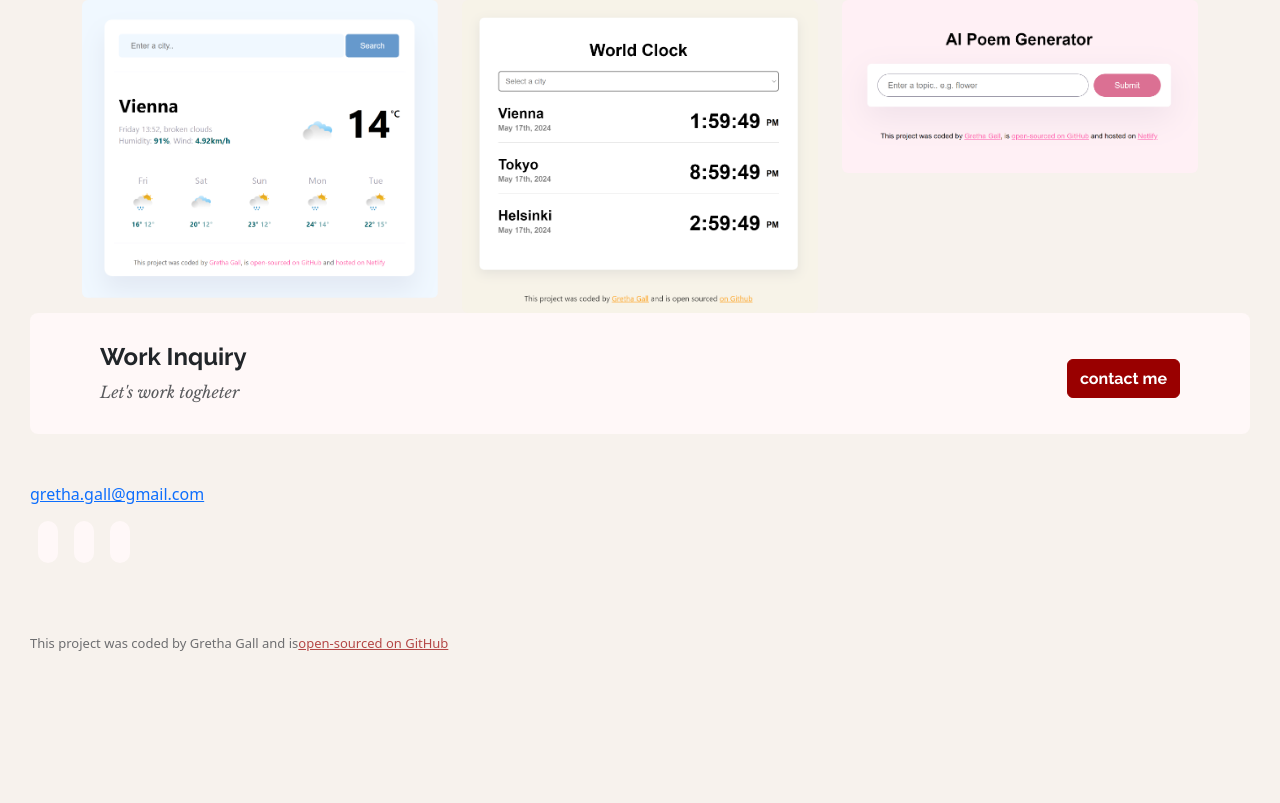
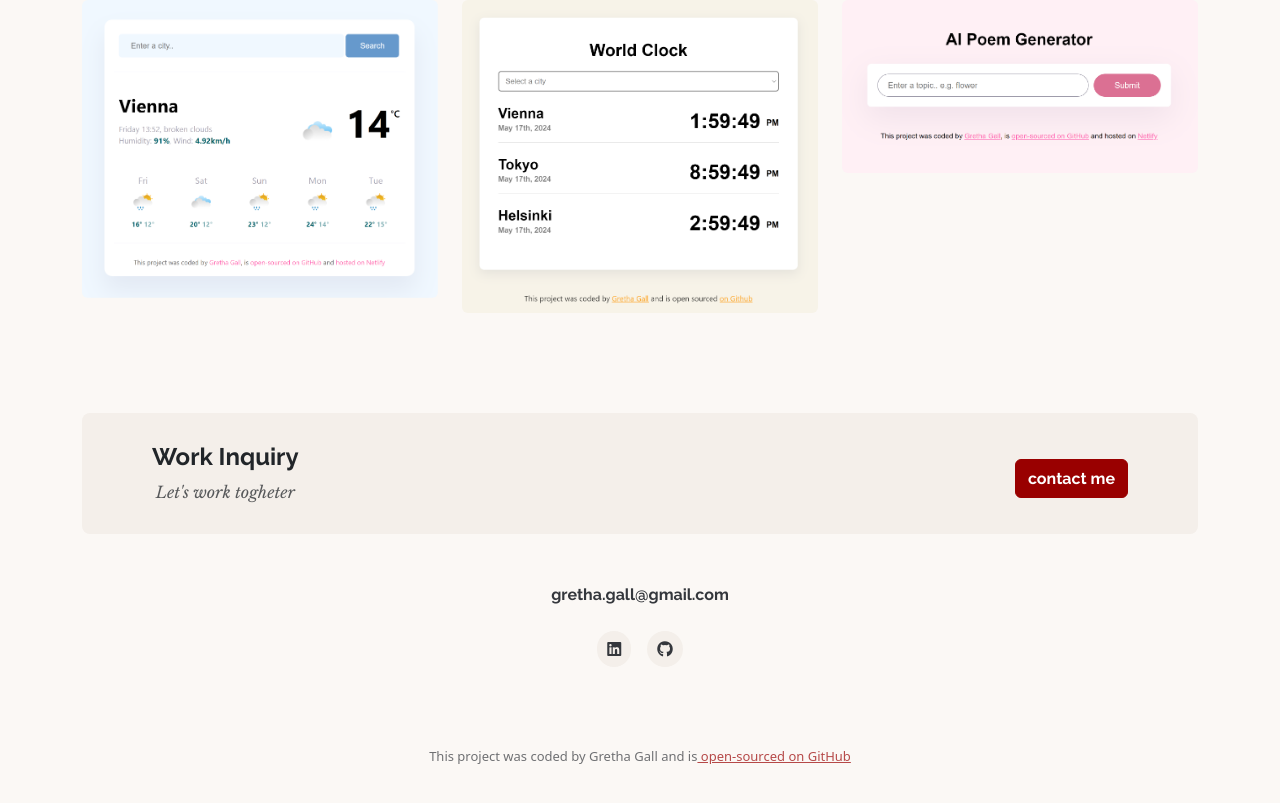
Before and after one commit to grethaga/react-portfolio, a React (Create React App) app: page / in a window 1280 px wide. Shown: the part 469-1272 px from the top of the page. Before the commit the page ends 1163 px from the top, so only its background shows below. Built offline with nearby package versions, Linux system fonts and the light colour scheme; a small style sheet from the web is missing.

Commit message:
added footer and fontawesome icons

```diff
--- a/package.json
+++ b/package.json
@@ -3,6 +3,11 @@
   "version": "0.1.0",
   "private": true,
   "dependencies": {
+    "@fortawesome/fontawesome-svg-core": "^6.6.0",
+    "@fortawesome/free-brands-svg-icons": "^6.6.0",
+    "@fortawesome/free-regular-svg-icons": "^6.6.0",
+    "@fortawesome/free-solid-svg-icons": "^6.6.0",
+    "@fortawesome/react-fontawesome": "^0.2.2",
     "@testing-library/jest-dom": "^5.17.0",
     "@testing-library/react": "^13.4.0",
     "@testing-library/user-event": "^13.5.0",
--- a/public/index.html
+++ b/public/index.html
@@ -32,6 +32,18 @@
       href="https://fonts.googleapis.com/css2?family=Libre+Baskerville:ital@1&display=swap"
       rel="stylesheet"
     />
+    <link
+      rel="stylesheet"
+      href="https://cdnjs.cloudflare.com/ajax/libs/font-awesome/6.5.2/css/all.min.css"
+      integrity="sha512-mogP9Vzz/3irG7ozSMLGAg3PKWGeSUn5QXHq5PO0/s6PYGBViAqOSbwXsbzb9fdMm9pO1nZxgK68dTIGf/Zl2w=="
+      crossorigin="anonymous"
+      referrerpolicy="no-referrer"
+    />
+    <script
+      src="https://kit.fontawesome.com/f745b1ac3c.js"
+      crossorigin="anonymous"
+    ></script>
+
     <title>Front-end developer - Gretha Gall</title>
   </head>
   <body>
--- a/src/App.css
+++ b/src/App.css
@@ -51,6 +51,7 @@ img {
 }
 
 .footer-text {
+  text-align: center;
   margin-top: 80px;
   font-size: 13px;
   color: var(--primary-color);
--- a/src/App.js
+++ b/src/App.js
@@ -21,7 +21,7 @@ function App() {
       <Footer />
       <div class="footer-text">
         This project was coded by Gretha Gall and is
-        <a href="https://github.com/grethaga">open-sourced on GitHub</a>
+        <a href="https://github.com/grethaga"> open-sourced on GitHub</a>
       </div>
     </div>
   );
--- a/src/Footer.css
+++ b/src/Footer.css
@@ -1,20 +1,26 @@
-footer {
+.footer {
   text-align: center;
   margin-top: 100px;
 }
 
 .social-links i {
   margin: 0 8px;
-  color: var(--secondary-color);
-  background-color: #fff8f8;
+  color: var(--primary-color);
+  background-color: #f4efea;
   padding: 10px;
   border-radius: 50px;
 }
 
 .contact-box {
-  background-color: #fff8f8;
+  background-color: #f4efea;
   padding: 30px 70px;
   border-radius: 8px;
+}
+
+.email-link {
+  text-decoration: none;
+  color: var(--primary-color);
+  font-family: var(--heading-font-family);
 }
 
 .email-link:hover {
--- a/src/Footer.js
+++ b/src/Footer.js
@@ -3,6 +3,7 @@ import "./Footer.css";
 
 export default function Footer() {
   return (
+    <div className="container">
       <div className="footer">
         <div className="contact-box d-flex justify-content-between mb-5">
           <div>
@@ -20,9 +21,9 @@ export default function Footer() {
           gretha.gall@gmail.com
         </a>
         <div className="social-links mt-4">
-        <i className="fa-brands fa-instagram"></i>
-        <i className="fa-brands fa-github"></i>
-        <i className="fa-brands fa-twitter"></i>
+          <i class="fa-brands fa-linkedin"></i>
+          <i className="fab fa-github"></i>
+        </div>
       </div>
     </div>
   );
--- a/src/index.css
+++ b/src/index.css
@@ -1,6 +1,6 @@
 body {
   margin: 0 30px 40px;
-  background-color: #f7f2ed;
+  background-color: #fbf8f5;
 }
 
 code {
```
Also changed, not shown: 1 other file (tests, documents, lock files or other folders). Lines whose indentation alone changed are shown as unchanged.
